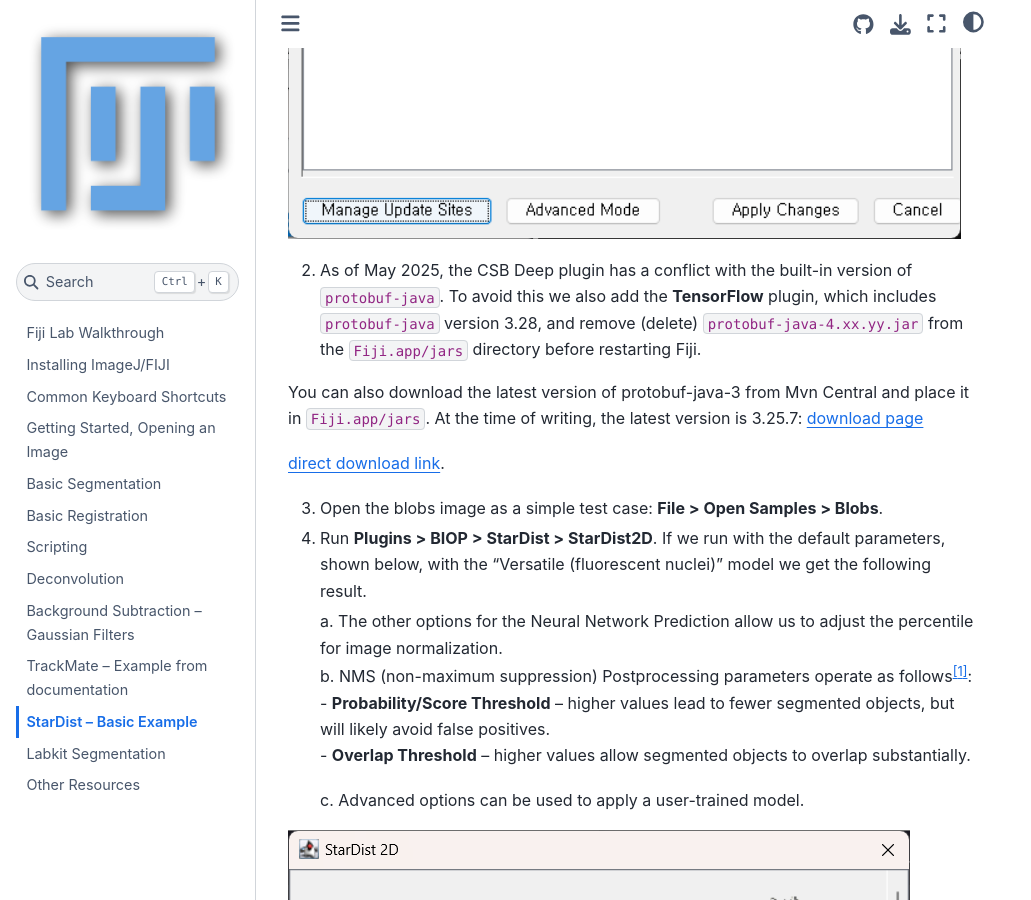
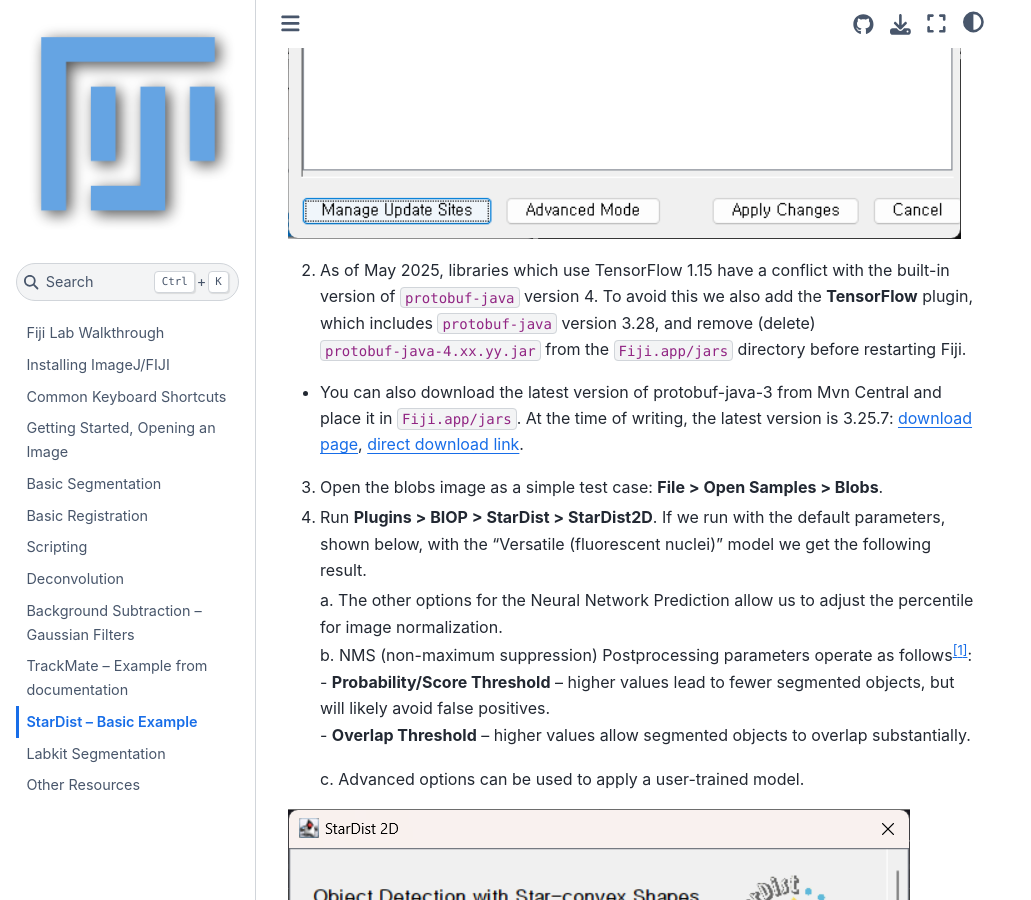
Before and after one commit to brp-optics/fiji_lab_walkthrough, a Jupyter Book: the page built from stardist.md, in a window 1280 px wide and 900 px high, scrolled down 1301 px. Shown: the whole window, without its empty margins (0-1031 px from the left). Built offline with Jupyter Book 1.0.4 settings and Sphinx 7.4.7 and the Sphinx Book theme 1.1.4, drawn with Linux system fonts in a browser that asks for light colours; some of the changed text lies outside the part shown.

Commit message:
Fix missing image and formatting

```diff
--- a/stardist.md
+++ b/stardist.md
@@ -13,17 +13,13 @@ Martin Weigert, Uwe Schmidt, Robert Haase, Ko Sugawara, and Gene Myers.
 The IEEE Winter Conference on Applications of Computer Vision (WACV), Snowmass Village, Colorado, March 2020.
 
 
-1. StarDist is a deep learning tool to segment [star-convex](https://en.wikipedia.org/wiki/Star_domain) shapes (usually blobs, such as cells or nuclei). It can be installed as a FIJI plugin. Add StarDist through **Update > Manage Update Sites**. Also add the **CSB Deep** plugin
-   ([https://imagej.net/plugins/csbdeep](https://imagej.net/plugins/csbdeep)), or you will receive the error message below.
+1. StarDist is a deep learning tool to segment [star-convex](https://en.wikipedia.org/wiki/Star_domain) shapes (usually blobs, such as cells or nuclei). It can be installed as a FIJI plugin. Add StarDist through **Update > Manage Update Sites**. Also add the **CSB Deep** plugin ([https://imagej.net/plugins/csbdeep](https://imagej.net/plugins/csbdeep)):
 
 ![Stardist adding update site](images/Stardist-1.png)
 ![Stardist CSBDeep plugin missing](images/Stardist-2.png)
 
-2. As of May 2025, the CSB Deep plugin has a conflict with the built-in version of `protobuf-java`. To avoid this we also add the **TensorFlow** plugin, which includes `protobuf-java` version 3.28, and remove (delete) `protobuf-java-4.xx.yy.jar` from the `Fiji.app/jars` directory before restarting Fiji.
-
-You can also download the latest version of protobuf-java-3 from Mvn Central and place it in `Fiji.app/jars`. At the time of writing, the latest version is 3.25.7: [download page](https://mvnrepository.com/artifact/com.google.protobuf/protobuf-java/3.25.7)
-
-[direct download link](https://repo1.maven.org/maven2/com/google/protobuf/protobuf-java/3.25.7/protobuf-java-3.25.7.jar).
+2. As of May 2025, libraries which use TensorFlow 1.15 have a conflict with the built-in version of `protobuf-java` version 4. To avoid this we also add the **TensorFlow** plugin, which includes `protobuf-java` version 3.28, and remove (delete) `protobuf-java-4.xx.yy.jar` from the `Fiji.app/jars` directory before restarting Fiji.
+  - You can also download the latest version of protobuf-java-3 from Mvn Central and place it in `Fiji.app/jars`. At the time of writing, the latest version is 3.25.7: [download page](https://mvnrepository.com/artifact/com.google.protobuf/protobuf-java/3.25.7), [direct download link](https://repo1.maven.org/maven2/com/google/protobuf/protobuf-java/3.25.7/protobuf-java-3.25.7.jar).
 
 
 3. Open the blobs image as a simple test case: **File > Open Samples > Blobs**.
```
Also changed, not shown: other parts of stardist.md (+4 -2 lines), images/Stardist-4.png (added), 8 other files.
